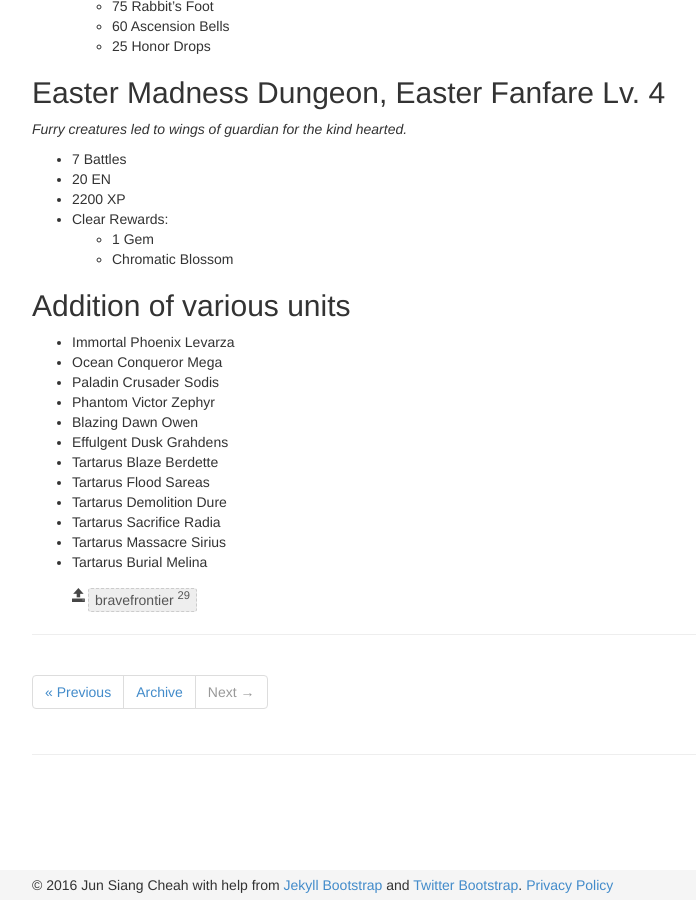
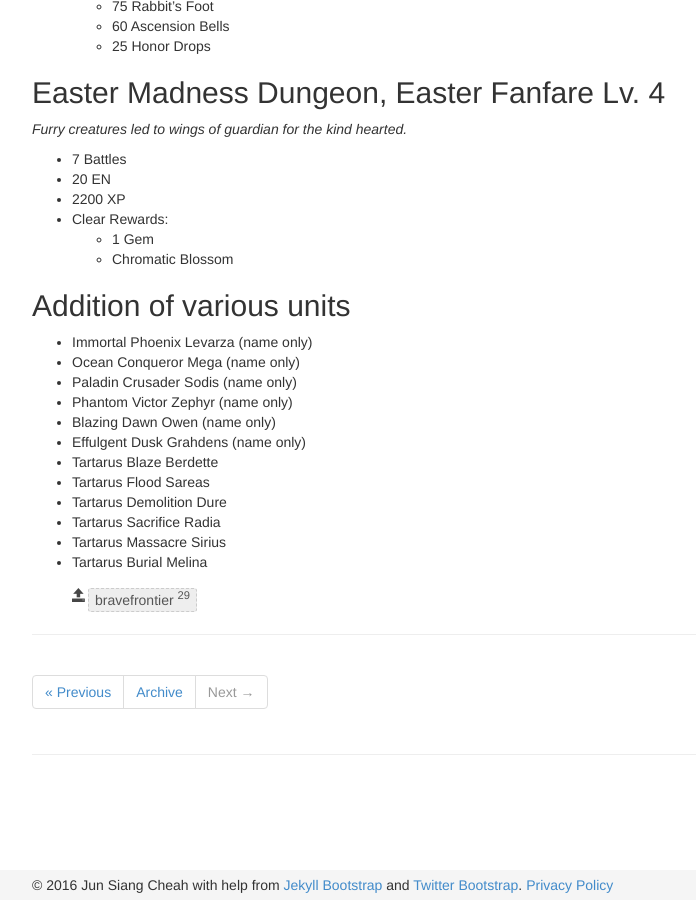
Before and after one commit to Deathmax/deathmax.github.io, a Jekyll site: the page built from _posts/2016-03-22-brave-frontier---update-notes---tue-mar-22-2016.md, in a window 1280 px wide and 900 px high, scrolled down 4167 px. Shown: the whole window, without its empty margins (173-869 px from the left). Built offline with Jekyll 4.4.1, drawn with Linux system fonts in a browser that asks for light colours; nearby versions of some CDN libraries; comment, search, counter and statistics services are not loaded.

Commit message:
Add qualifiers.

```diff
--- a/_posts/2016-03-22-brave-frontier---update-notes---tue-mar-22-2016.md
+++ b/_posts/2016-03-22-brave-frontier---update-notes---tue-mar-22-2016.md
@@ -85,12 +85,12 @@
 
 ## Addition of various units
 
-* Immortal Phoenix Levarza
-* Ocean Conqueror Mega
-* Paladin Crusader Sodis
-* Phantom Victor Zephyr
-* Blazing Dawn Owen
-* Effulgent Dusk Grahdens
+* Immortal Phoenix Levarza (name only)
+* Ocean Conqueror Mega (name only)
+* Paladin Crusader Sodis (name only)
+* Phantom Victor Zephyr (name only)
+* Blazing Dawn Owen (name only)
+* Effulgent Dusk Grahdens (name only)
 * Tartarus Blaze Berdette
 * Tartarus Flood Sareas
 * Tartarus Demolition Dure
```
